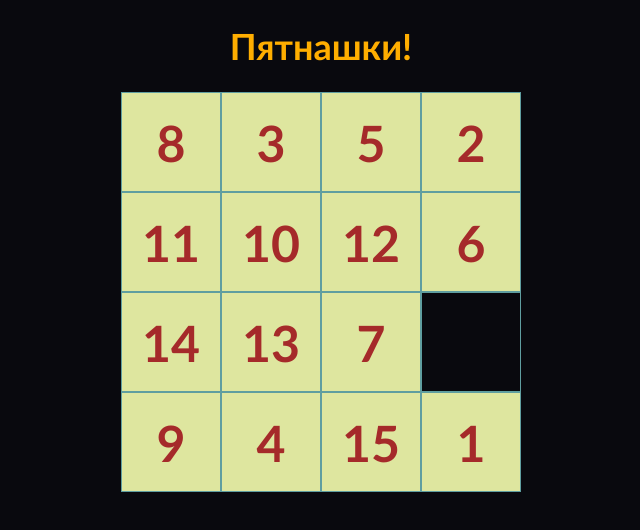
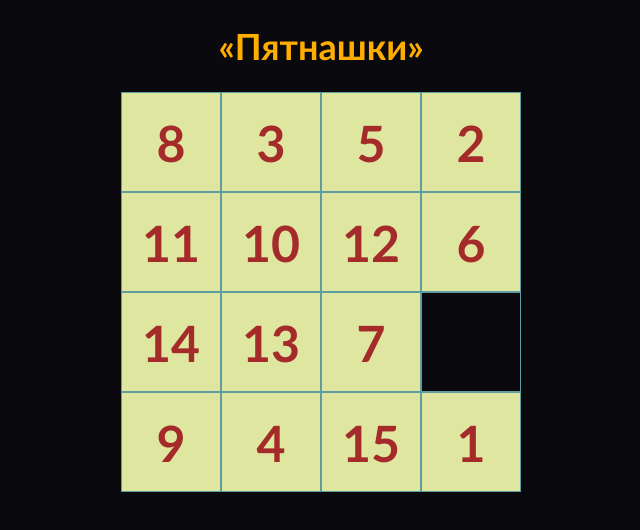
Before and after one commit to feininger/Game-15, a plain HTML site: page index.html in a window 1280 px wide. Shown: the whole page, without its empty margins (319-959 px from the left). Drawn offline with Linux system fonts and the light colour scheme.

Commit message:
Update index.html

```diff
--- a/index.html
+++ b/index.html
@@ -3,12 +3,12 @@
 <head>
   <meta name="viewport" content="width=device-width, user-scalable=yes">
   <meta charset="utf-8">
-  <title>Tag game</title>
+  <title>«Пятнашки»</title>
   <link rel="stylesheet" href="style.css">
 </head>
 <body>
   <div class="game">
-    <h1 class="game__title">Пятнашки!</h1>
+    <h1 class="game__title">«Пятнашки»</h1>
     <div class="game__box">
       <!-- <div class="game__item">1</div>
       <div class="game__item">2</div>
```
